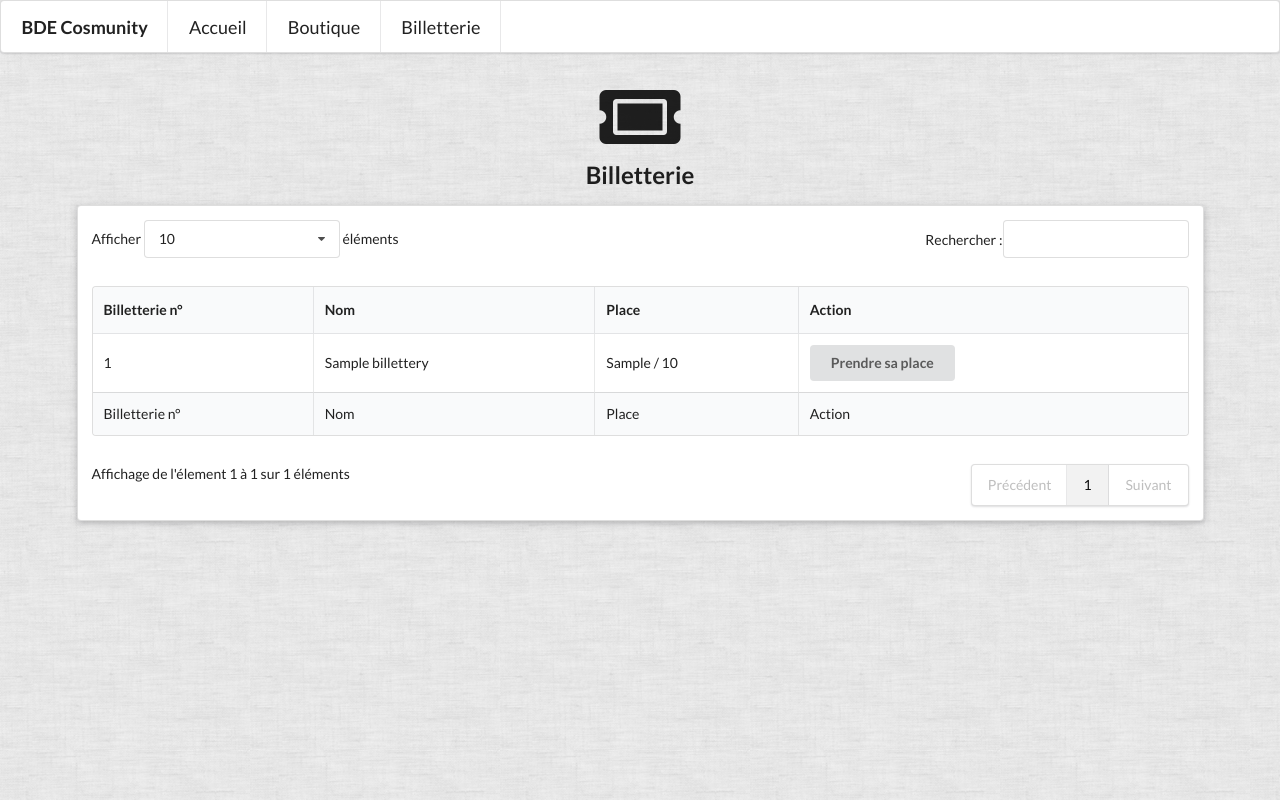
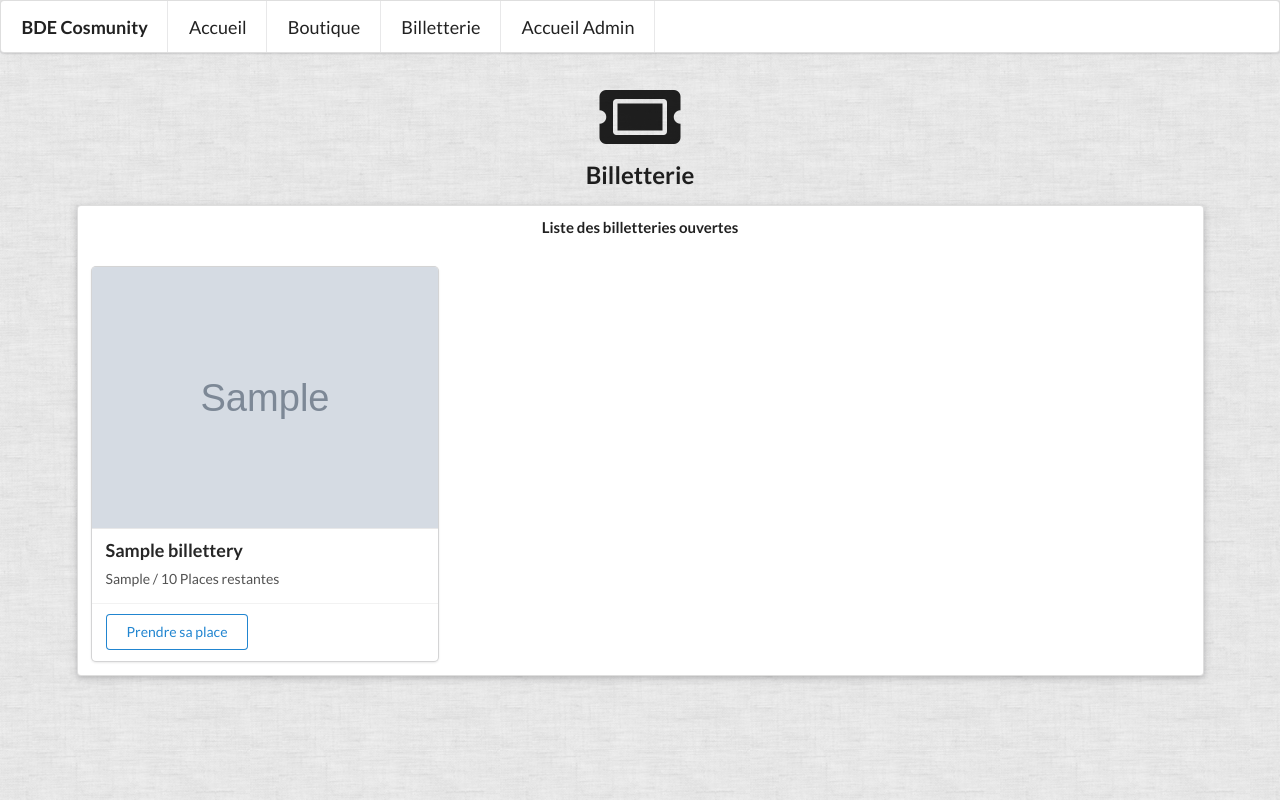
Before and after one commit to JeresB/BDEShop, a PHP site: page /billetterie.php in a window 1280 px wide. Run offline with PHP 8.4, Linux system fonts and the light colour scheme; the visitor is signed in with stand-in values (Sample User, id 1); tables that the repository leaves empty or names only in its code hold one stand-in row (values such as "Sample post"); grey boxes marked "Sample" are stand-in pictures; some libraries are stand-ins or nearby versions.

Commit message:
add many feature

```diff
--- a/admin/modele/billetteries.php
+++ b/admin/modele/billetteries.php
@@ -27,7 +27,7 @@ class BDD_BILLETTERIES {
   }
 
   public function list() {
-    $requete = $this->database->prepare("SELECT id, nom, place_total, place_restante FROM billetteries ORDER BY id");
+    $requete = $this->database->prepare("SELECT id, nom, place_total, place_restante, photo, active FROM billetteries ORDER BY id");
 
     $requete->execute();
 
@@ -86,6 +86,35 @@ class BDD_BILLETTERIES {
     $resultat = $requete->execute();
   }
 
+  public function updateQuantiteCodePromo($id, $code_promo) {
+    $requete = $this->database->prepare("SELECT * FROM billetteries WHERE id = :id");
+
+    $requete->bindParam(':id', $id, PDO::PARAM_INT);
+
+    $requete->execute();
+
+    $resultat = $requete->fetch();
+
+    $codes_promo = json_decode($resultat['code']);
+
+    foreach ($codes_promo as $key => $c) {
+      if ($c->{'nom'} == $code_promo) {
+        $codes_promo->{$key}->{'quantite'} -= 1;
+      }
+    }
+
+    $codes_promo = json_encode($codes_promo);
+
+    $requete = $this->database->prepare("UPDATE billetteries
+                                         SET code = :code
+                                         WHERE id = :id");
+
+    $requete->bindParam(':id', $id, PDO::PARAM_INT);
+    $requete->bindParam(':code', $codes_promo);
+
+    $resultat = $requete->execute();
+  }
+
   public function equilibreQuantite($id, $nom1, $effet1, $nom2, $effet2, $var) {
     $requete = $this->database->prepare("SELECT * FROM billetteries WHERE id = :id");
     $requete->bindParam(':id', $id, PDO::PARAM_INT);
@@ -134,9 +163,9 @@ class BDD_BILLETTERIES {
     return $resultat;
   }
 
-  public function add($nom, $place_total, $place_restante, $types, $horaires, $codes_promo) {
-    $requete = $this->database->prepare("INSERT INTO billetteries (nom, place_total, place_restante, type, horaire, code)
-                                         VALUES (:nom, :place_total, :place_restante, :type, :horaire, :code)");
+  public function add($nom, $place_total, $place_restante, $types, $horaires, $codes_promo, $photo, $activation) {
+    $requete = $this->database->prepare("INSERT INTO billetteries (nom, place_total, place_restante, type, horaire, code, photo, active)
+                                         VALUES (:nom, :place_total, :place_restante, :type, :horaire, :code, :photo, :active)");
 
     $requete->bindParam(':nom', $nom, PDO::PARAM_STR);
     $requete->bindParam(':place_total', $place_total, PDO::PARAM_INT);
@@ -144,15 +173,17 @@ class BDD_BILLETTERIES {
     $requete->bindParam(':type', $types);
     $requete->bindParam(':horaire', $horaires);
     $requete->bindParam(':code', $codes_promo);
+    $requete->bindParam(':photo', $photo, PDO::PARAM_STR);
+    $requete->bindParam(':active', $activation);
 
     $resultat = $requete->execute();
 
     return $resultat;
   }
 
-  public function update($id, $nom, $place_total, $place_restante, $types, $horaires, $codes_promo) {
+  public function update($id, $nom, $place_total, $place_restante, $types, $horaires, $codes_promo, $photo, $activation) {
     $requete = $this->database->prepare("UPDATE billetteries
-                                         SET nom = :nom, place_total = :place_total, place_restante = :place_restante, type = :type, horaire = :horaire, code = :code
+                                         SET nom = :nom, place_total = :place_total, place_restante = :place_restante, type = :type, horaire = :horaire, code = :code, active = :active, photo = :photo
                                          WHERE id = :id");
 
     $requete->bindParam(':id', $id, PDO::PARAM_INT);
@@ -162,6 +193,8 @@ class BDD_BILLETTERIES {
     $requete->bindParam(':type', $types);
     $requete->bindParam(':horaire', $horaires);
     $requete->bindParam(':code', $codes_promo);
+    $requete->bindParam(':photo', $photo, PDO::PARAM_STR);
+    $requete->bindParam(':active', $activation);
 
     $resultat = $requete->execute();
 
--- a/billetterie.php
+++ b/billetterie.php
@@ -18,69 +18,34 @@ require_once("$root/admin/controleur/billetteries.php");
       </h2>
 
       <div class="ui raised segment">
-        <table id="billetterie_table" class="ui selectable celled table datatables" style="width:100%">
-          <thead>
-            <tr>
-              <th>Billetterie n°</th>
-              <th>Nom</th>
-              <th>Place</th>
-              <th>Action</th>
-            </tr>
-          </thead>
-          <tbody>
-            <?php foreach ($billetteries as $billetterie): ?>
-              <tr>
-                <td><?= $billetterie['id']; ?></td>
-                <td><?= $billetterie['nom']; ?></td>
-                <td><?= $billetterie['place_restante']; ?> / <?= $billetterie['place_total']; ?></td>
-                <td><a class="ui button" href="buy_place.php?id=<?= $billetterie['id']; ?>">Prendre sa place</a></td>
-              </tr>
-            <?php endforeach; ?>
-          </tbody>
-          <tfoot>
-            <tr>
-              <th>Billetterie n°</th>
-              <th>Nom</th>
-              <th>Place</th>
-              <th>Action</th>
-            </tr>
-          </tfoot>
-        </table>
+        <h4 class="ui center aligned header">
+          Liste des billetteries ouvertes
+        </h4>
+        <div class="ui hidden divider"></div>
+        <div class="ui three stackable cards">
+          <?php foreach ($billetteries as $billetterie): ?>
+            <?php if ($billetterie['active'] && $billetterie['place_restante'] > 0): ?>
+              <div class="ui card">
+                <div class="image">
+                  <img src="/images/<?= $billetterie['photo']; ?>">
+                </div>
+                <div class="content">
+                  <div class="header"><?= $billetterie['nom']; ?></div>
+                  <div class="description">
+                    <?= $billetterie['place_restante']; ?> / <?= $billetterie['place_total']; ?> Places restantes
+                  </div>
+                </div>
+                <div class="extra content">
+                  <a class="ui basic blue button" href="buy_place.php?id=<?= $billetterie['id']; ?>">Prendre sa place</a>
+                </div>
+              </div>
+            <?php endif; ?>
+          <?php endforeach; ?>
+        </div>
       </div>
-
     </div>
 
     <script type="text/javascript" src="https://code.jquery.com/jquery-3.1.1.min.js"></script>
     <script type="text/javascript" src="semantic/semantic.min.js"></script>
-    <script type="text/javascript" src="js/jquery.dataTable.min.js"></script>
-    <script type="text/javascript" src="semantic/dataTable.min.js"></script>
-    <script type="text/javascript">
-      $( document ).ready(function() {
-        $('.datatables').DataTable( {
-          language: {
-            processing:     "Traitement en cours...",
-            search:         "Rechercher&nbsp;:",
-            lengthMenu:    "Afficher _MENU_ &eacute;l&eacute;ments",
-            info:           "Affichage de l'&eacute;lement _START_ &agrave; _END_ sur _TOTAL_ &eacute;l&eacute;ments",
-            infoEmpty:      "Affichage de l'&eacute;lement 0 &agrave; 0 sur 0 &eacute;l&eacute;ments",
-            infoFiltered:   "(filtr&eacute; de _MAX_ &eacute;l&eacute;ments au total)",
-            infoPostFix:    "",
-            loadingRecords: "Chargement en cours...",
-            zeroRecords:    "Aucun &eacute;l&eacute;ment &agrave; afficher",
-            emptyTable:     "Aucune donnée disponible dans le tableau",
-            paginate: {
-              first:      "Premier",
-              previous:   "Pr&eacute;c&eacute;dent",
-              next:       "Suivant",
-              last:       "Dernier"
-            },
-            aria: {
-              sortAscending:  ": activer pour trier la colonne par ordre croissant",
-              sortDescending: ": activer pour trier la colonne par ordre décroissant"
-            }
-          }
-        });
-      });
-    </script>
   </body>
 </html>
--- a/buy_place.php
+++ b/buy_place.php
@@ -48,7 +48,7 @@ require_once("$root/admin/controleur/get_promo.php");
                     $quantite = 'infini';
                   }
                 ?>
-                <option id="<?= $type->{'nom'} ?>" value="<?= $type->{'nom'} ?>" prix="<?= $type->{'prix'} ?>"><?= $type->{'nom'} ?> / Prix : <?= $type->{'prix'} ?> / Quantité restante : <?= $quantite ?></option>
+                <option id="<?= $type->{'nom'} ?>" value="<?= $type->{'nom'} ?>" <?= ($quantite === 0) ? 'disabled' : ''; ?> prix="<?= $type->{'prix'} ?>"><?= $type->{'nom'} ?> / Prix : <?= $type->{'prix'} ?> / Quantité restante : <?= $quantite ?></option>
               <?php endforeach; ?>
             </select>
           </div>
@@ -64,7 +64,7 @@ require_once("$root/admin/controleur/get_promo.php");
                     $quantite = 'infini';
                   }
                 ?>
-                <option value="<?= $horaire->{'nom'} ?>"><?= $horaire->{'nom'} ?> / Quantité restante : <?= $quantite ?></option>
+                <option value="<?= $horaire->{'nom'} ?>" <?= ($quantite === 0) ? 'disabled' : ''; ?>><?= $horaire->{'nom'} ?> / Quantité restante : <?= $quantite ?></option>
               <?php endforeach; ?>
             </select>
           </div>
--- a/templates/nav.php
+++ b/templates/nav.php
@@ -14,6 +14,16 @@
         <a class="item" href="/billetterie.php">
           Billetterie
         </a>
+        <?php
+          if(!isset($_SESSION)) {
+            session_start();
+          }
+          if ($_SESSION['admin']) {
+            echo '<a class="item" href="/admin/admin.php">
+              Accueil Admin
+            </a>';
+          }
+        ?>
       </nav>
     </div>
   </div>
```
Also changed, not shown: admin/admin.php (+5 -2 lines), admin/billetterie.php (+29 -4 lines), admin/controleur/exportTransactions.php (added, +45 -0 lines), admin/controleur/traitement_billetterie.php (+6 -1 lines), admin/controleur/traitement_gestion_billetterie.php (+35 -3 lines), admin/transactions.php (+7 -1 lines), create_admin.php (added, +11 -0 lines), js/buy_place.js (+8 -3 lines), js/gestion_billetterie.js (+4 -3 lines), images/shadow_star_wars.jpg (added).
